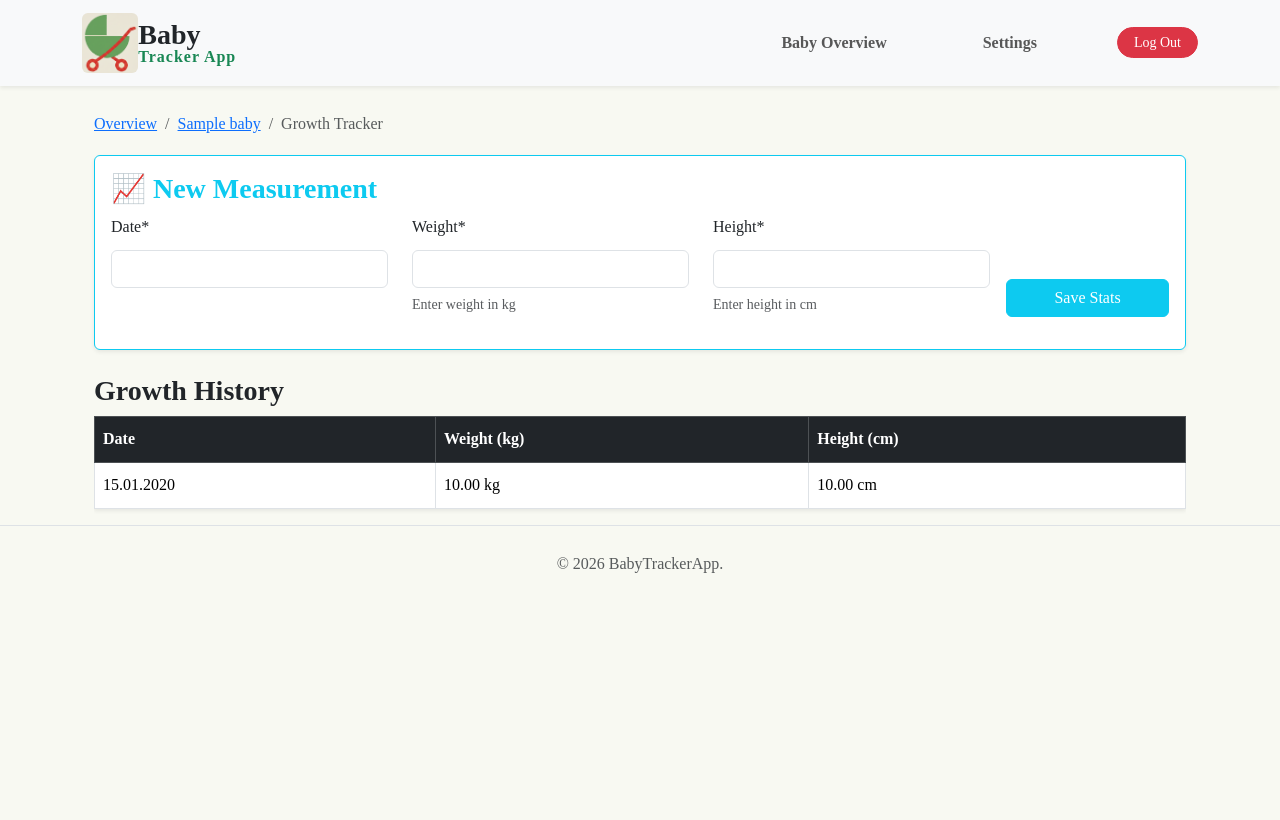
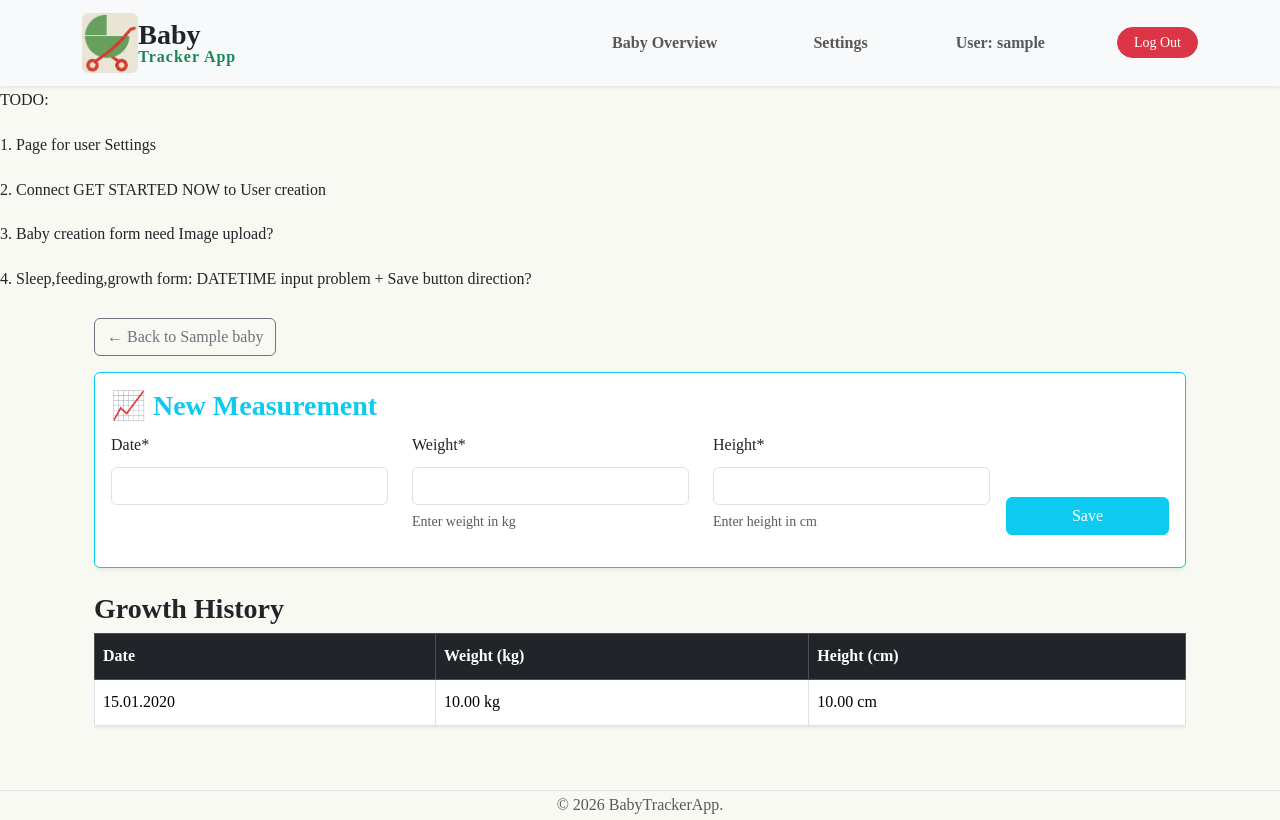
Before and after one commit to samalkralik/BabyTrackerProject, a Django app: page /overview/1/growth/ in a window 1280 px wide. Before the commit the page ends 573 px from the top, so only its background shows below. Run offline with Django 5.2, Linux system fonts and the light colour scheme; a user stored in the database is signed in; tables that the repository leaves empty hold one stand-in row (values such as "Sample post"); some libraries are stand-ins or nearby versions.

Commit message:
css modifications

```diff
--- a/baby_tracker_app/templates/baby_tracker_app/_base.html
+++ b/baby_tracker_app/templates/baby_tracker_app/_base.html
@@ -19,7 +19,7 @@
     </style>
 </head>
 
-<body style="font-family: 'Google Sans Code'; background-color: #f8f9f2; line-height: 1.8;">
+<body style="font-family: 'Google Sans Code'; background-color: #f8f9f2; line-height: 1.8; height: 100%">
     <nav class="navbar navbar-expand-lg bg-body-tertiary shadow-sm">
         <div class="container">
             <a class="navbar-brand d-flex align-items-center" href="/">
@@ -39,32 +39,32 @@
                 <span class="navbar-toggler-icon"></span>
             </button>
 
-            <div class="collapse navbar-collapse" id="navbarNav">
-                <ul class="navbar-nav ms-auto align-items-lg-center gap-lg-5">
+            <div class="collapse navbar-collapse " id="navbarNav">
+                <ul class="navbar-nav ms-auto align-items-lg-center gap-lg-5 text-muted">
                     {% block nav_links %}
                     {% endblock %}
 
                     <hr class="d-lg-none my-2 text-muted">
 
                     {% if user.is_authenticated %}
-                    <li class="nav-item px-lg-3 py-1 small text-muted d-lg-none">
-                        User: {{ user.username }}
-                    </li>
                     <li class="nav-item fw-bold px-3">
                         <a class="nav-link" href="/overview/">Baby Overview</a>
                     </li>
                     <li class="nav-item fw-bold px-3">
                         <a class="nav-link" href="#">Settings</a>
                     </li>
+                    <li class="nav-item fw-bold px-3">
+                        User: {{ user.username }}
+                    </li>
                     <li class="nav-item fw-bold mt-2 mt-lg-0 ms-lg-2">
-                        <form action="/logout/" method="post">
+                        <form action="/accounts/logout/" method="post">
                             {% csrf_token %}
                             <button type="submit" class="btn btn-danger btn-sm rounded-pill px-3">Log Out</button>
                         </form>
                     </li>
                     {% else %}
                     <li class="nav-item fw-bold px-3">
-                        <a class="btn btn-outline-primary btn-sm rounded-pill px-4" href="/login/">Log In</a>
+                        <a class="btn btn-outline-primary btn-sm rounded-pill px-4" href="/accounts/login/">Log In</a>
                     </li>
                     {% endif %}
                 </ul>
@@ -72,12 +72,17 @@
         </div>
     </nav>
 
+    <p>TODO:</p>
+    <p> 1. Page for user Settings</p>
+    <p> 2. Connect GET STARTED NOW to User creation</p>
+    <p> 3. Baby creation form need Image upload?</p>
+    <p> 4. Sleep,feeding,growth form: DATETIME input problem + Save button direction?</p>
     <main class="container">
         {% block base_content %}
         {% endblock %}
     </main>
 
-    <footer class="py-4 mt-auto border-top">
+    <footer class="py- mt-5 border-top">
         <div class="container text-center">
             <p class="mb-0 text-muted">&copy; 2026 BabyTrackerApp.</p>
         </div>
--- a/baby_tracker_app/templates/baby_tracker_app/growth.html
+++ b/baby_tracker_app/templates/baby_tracker_app/growth.html
@@ -3,19 +3,13 @@
 
 {% block base_content %}
 <div class="container mt-4">
-    <nav aria-label="breadcrumb">
-        <ol class="breadcrumb">
-            <li class="breadcrumb-item"><a href="/overview/">Overview</a></li>
-            <li class="breadcrumb-item"><a href="/overview/{{ baby.pk }}/">{{ baby.name }}</a></li>
-            <li class="breadcrumb-item active">Growth Tracker</li>
-        </ol>
-    </nav>
+    <a href="/overview/{{ baby.pk }}/" class="btn btn-outline-secondary mb-3">← Back to {{ baby.name }}</a>
 
     <div class="row">
         <div class="col-md-12 mb-4">
             <div class="card card-body shadow-sm border-info">
                 <h3 class="fw-bold text-info">📈 New Measurement</h3>
-                <form method="POST" class="row g-3">
+                <form action="{{ request.path }}" method="POST" class="row g-3">
                     {% csrf_token %}
                     <div class="col-md-10">
                         <div class="row">
@@ -25,7 +19,7 @@
                         </div>
                     </div>
                     <div class="col-md-2 d-grid align-items-end mb-3">
-                        <button type="submit" class="btn btn-info text-white">Save Stats</button>
+                        <button type="submit" class="btn btn-info text-white">Save</button>
                     </div>
                 </form>
             </div>
--- a/baby_tracker_app/templates/baby_tracker_app/overview.html
+++ b/baby_tracker_app/templates/baby_tracker_app/overview.html
@@ -36,7 +36,7 @@
         </div>
         {% empty %}
         <div class="text-center w-100 py-5">
-            <p class="text-muted">No babies tracked yet. Click the button above to start!</p>
+            <p class="text-muted fs-4">No babies tracked yet. Click the button above to start!</p>
         </div>
         {% endfor %}
     </div>
```
Also changed, not shown: baby_tracker_app/templates/baby_tracker_app/baby_detail.html (+12 -9 lines), baby_tracker_app/templates/baby_tracker_app/sleep.html (+1 -7 lines).
